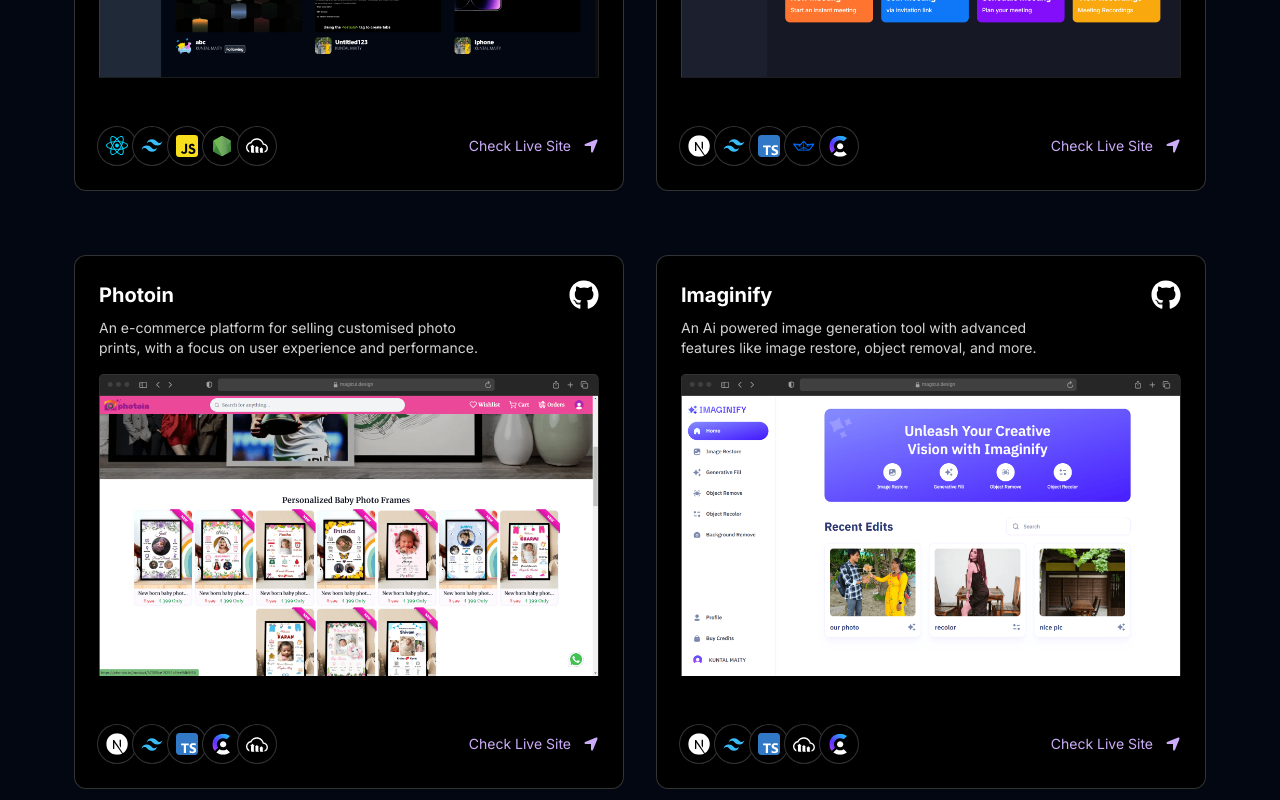
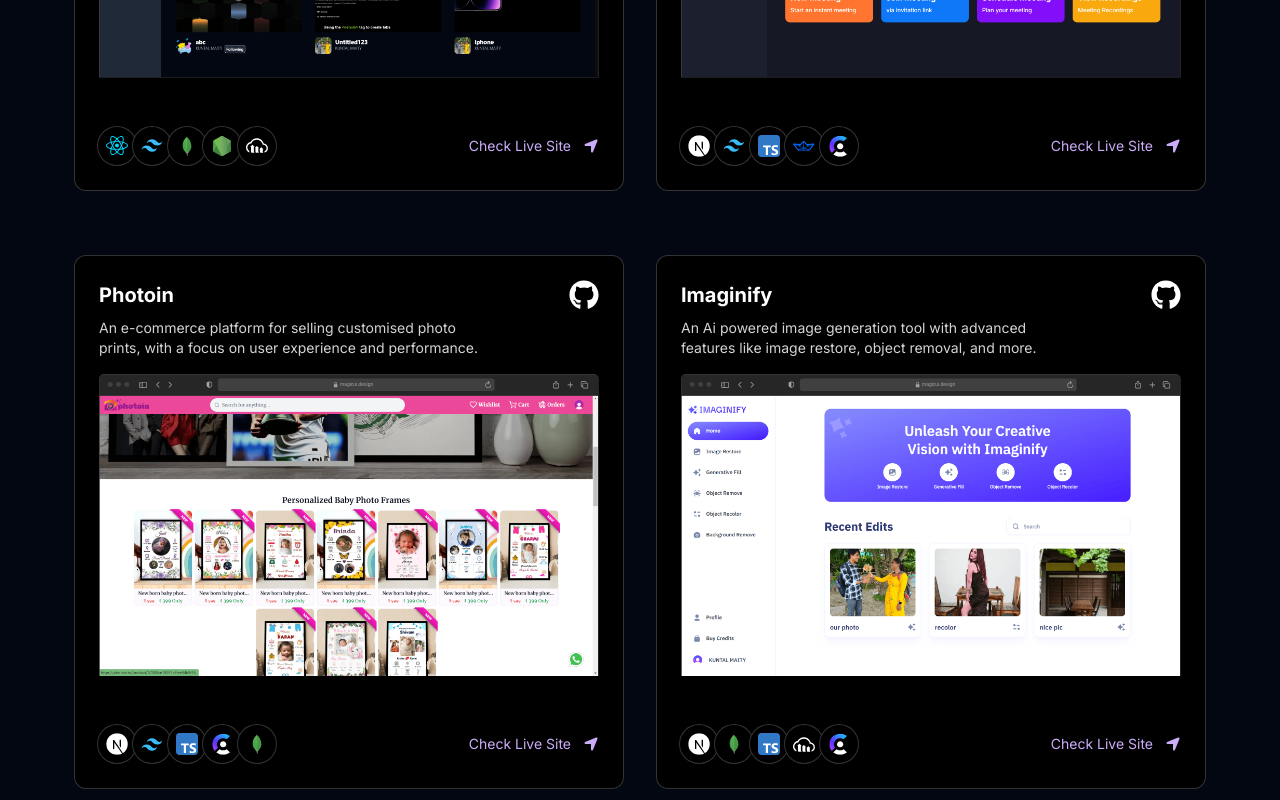
Before and after one commit to kuntal-hub/portfolio-v2, a Next.js app: page /projects in a window 1280 px wide. Shown: the part 600-1400 px from the top of the page. Built offline with nearby package versions, Linux system fonts and the light colour scheme.

Commit message:
Update icons in navItems

```diff
--- a/src/data/index.ts
+++ b/src/data/index.ts
@@ -77,7 +77,7 @@
       isFeatured: true,
       des: "A web-based code editor with a real-time preview feature, Seamlessly create, edit, and Share your work.",
       img: "/Screenshot (107)-min.png",
-      iconLists: ["/re.svg", "/tail.svg", "/js.svg", "/node-svgrepo-com.svg", "/cloud.svg"],
+      iconLists: ["/re.svg", "/tail.svg", "/mongo-svgrepo-com.svg", "/node-svgrepo-com.svg", "/cloud.svg"],
       link: "https://codeweb-woad.vercel.app",
       github:'https://github.com/kuntal-hub/codeweb-frontend'
     },
@@ -97,7 +97,7 @@
       isFeatured: true,
       des: "An e-commerce platform for selling customised photo prints, with a focus on user experience and performance.",
       img: "/Screenshot (109)-min.png",
-      iconLists: ["/next.svg", "/tail.svg", "/ts.svg", "/c.svg", "/cloud.svg"],
+      iconLists: ["/next.svg", "/tail.svg", "/ts.svg", "/c.svg","/mongo-svgrepo-com.svg"],
       link: "https://photoin.in",
       github:'https://github.com/kuntal-hub/photoin',
     },
@@ -107,7 +107,7 @@
       isFeatured: true,
       des: "An Ai powered image generation tool with advanced features like image restore, object removal, and more.",
       img: "/Screenshot (105)-min.png",
-      iconLists: ["/next.svg", "/tail.svg", "/ts.svg", "/cloud.svg", "/c.svg"],
+      iconLists: ["/next.svg", "/mongo-svgrepo-com.svg", "/ts.svg", "/cloud.svg", "/c.svg"],
       link: "https://imaginify-theta-self.vercel.app/",
       github:'https://github.com/kuntal-hub/imaginify',
     },
@@ -127,7 +127,7 @@
       isFeatured: true,
       des: "A social media platform for learners, Seamlessly connect with learners and share your knowledge.",
       img: "/Screenshot (111)-min.png",
-      iconLists: ["/re.svg", "/tail.svg", "/node-svgrepo-com.svg", "/shadcn.png", "/cloud.svg"],
+      iconLists: ["/re.svg", "/tail.svg", "/node-svgrepo-com.svg", "/shadcn.png", "/mongo-svgrepo-com.svg"],
       link: "#",
       github:'https://github.com/kuntal-hub/share-learner',
     },
@@ -218,16 +218,10 @@
       color:'#61DBFB'
     },
     {
-      name:'Tailwind CSS',
-      logo:'/tail.svg',
-      percent:95,
-      color:'#01CBC6'
-    },
-    {
-      name:'TypeScript',
-      logo:'/ts.svg',
+      name:'MongoDB',
+      logo:'/mongo-svgrepo-com.svg',
       percent:85,
-      color:'#3178C6'
+      color:'#4DB33D'
     },
     {
       name:'Node.js',
@@ -242,29 +236,41 @@
       color:'#FFFFFF'
     },
     {
+      name:'Tailwind CSS',
+      logo:'/tail.svg',
+      percent:95,
+      color:'#01CBC6'
+    },
+    {
+      name:'TypeScript',
+      logo:'/ts.svg',
+      percent:85,
+      color:'#3178C6'
+    },
+    {
       name:'Appwrite',
       logo:'/app.svg',
       percent:85,
       color:'#fe019a'
     },
-    // {
-    //   name:'Cloudinary',
-    //   logo:'/cloud.svg',
-    //   percent:80,
-    //   color:'#FFFFFF'
-    // },
-    // {
-    //   name:'Docker',
-    //   logo:'/dock.svg',
-    //   percent:75,
-    //   color:'#4F46E5'
-    // },
-    // {
-    //   name: 'Azure',
-    //   logo: '/azure-svgrepo-com.svg',
-    //   percent: 70,
-    //   color:'#4F46E5'
-    // }
+    {
+      name:'Cloudinary',
+      logo:'/cloud.svg',
+      percent:80,
+      color:'#FFFFFF'
+    },
+    {
+      name:'Docker',
+      logo:'/dock.svg',
+      percent:75,
+      color:'#4F46E5'
+    },
+    {
+      name: 'Azure',
+      logo: '/azure-svgrepo-com.svg',
+      percent: 70,
+      color:'#4F46E5'
+    }
   ]
 
   export const testimonials = [
```
Also changed, not shown: public/mongo-svgrepo-com.svg (added).
